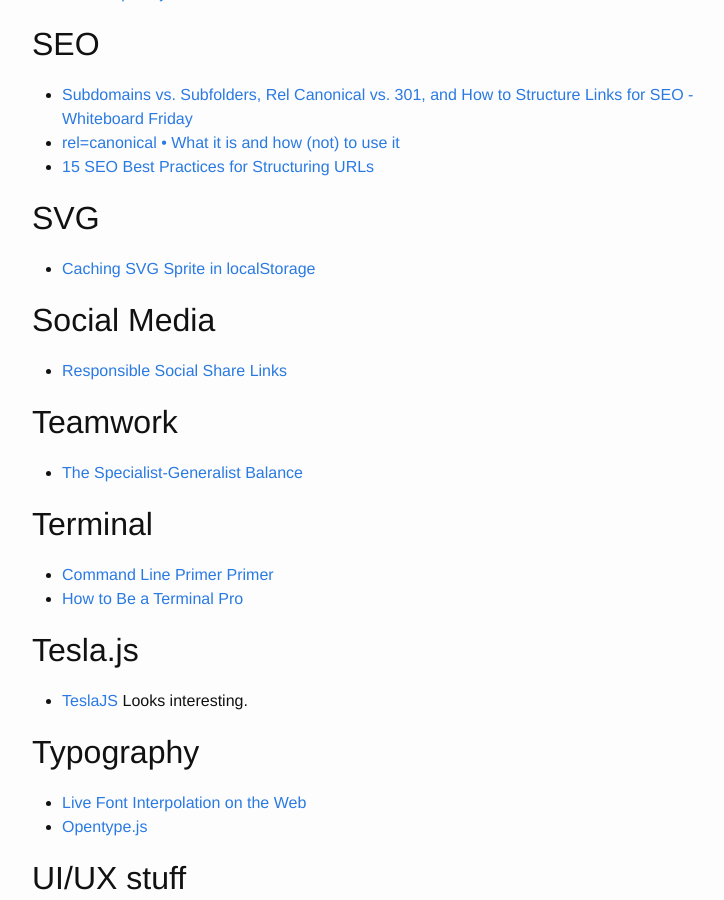
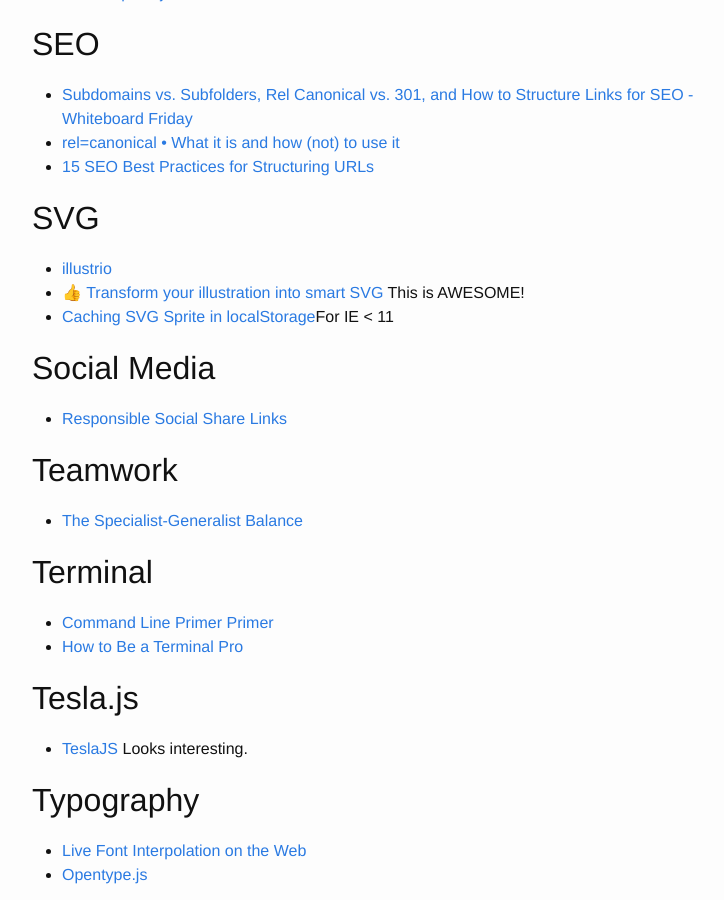
Before and after one commit to brownerd/brownerd.github.io, a Jekyll site: the page built from _posts/2015-01-01-reading-list-2015.md, in a window 1280 px wide and 900 px high, scrolled down 15654 px. Shown: the whole window, without its empty margins (238-962 px from the left). Built offline with Jekyll 4.4.1, drawn with Linux system fonts in a browser that asks for light colours; emoji names are drawn with the system emoji font.

Commit message:
Transform your illustration into smart SVG

```diff
--- a/_posts/2015-01-01-reading-list-2015.md
+++ b/_posts/2015-01-01-reading-list-2015.md
@@ -952,7 +952,9 @@ I hate powerpoint and keynote. But I am loving Bespoke!
 
 
 ## SVG
-- [Caching SVG Sprite in localStorage](http://osvaldas.info/caching-svg-sprite-in-localstorage)
+- [illustrio](https://designer.illustrio.com/)
+- [:+1: Transform your illustration into smart SVG](https://medium.com/@benev/transform-your-illustration-into-smart-svg-51b505f908f0https://medium.com/@benev/transform-your-illustration-into-smart-svg-51b505f908f0) This is AWESOME!
+- [Caching SVG Sprite in localStorage](http://osvaldas.info/caching-svg-sprite-in-localstorage)For IE < 11
 
 
 
```
